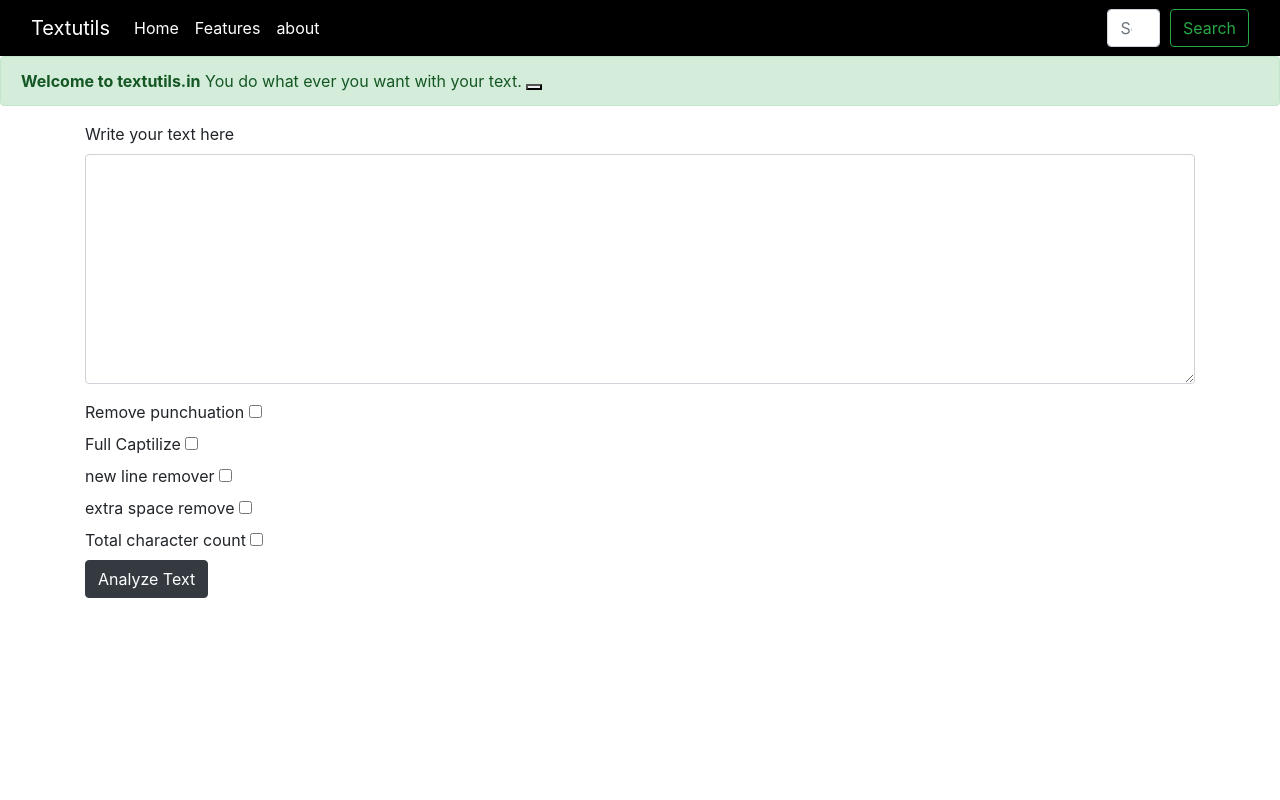
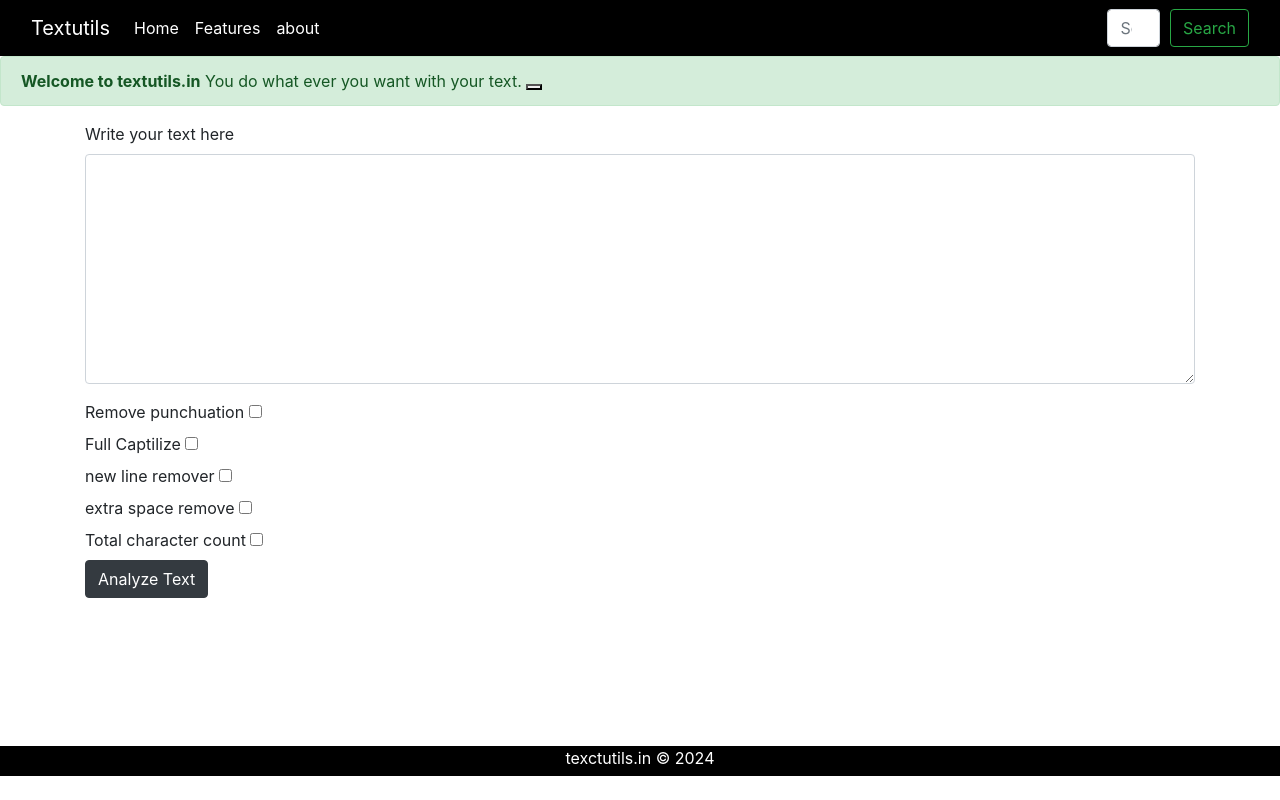
Before and after one commit to Anujsharma002/textutils, a Django app: page / in a window 1280 px wide. Run offline with Django 5.2, Linux system fonts and the light colour scheme.

Commit message:
add footer

```diff
--- a/templates/index2.html
+++ b/templates/index2.html
@@ -10,7 +10,7 @@
 
     <title>Textutils.in</title>
   </head>
-  <body>
+  <body style="box-sizing:border-box;">
 
    <nav class="navbar navbar-expand-lg bg-body-tertiary" style="background-color: black;">
   <div class="container-fluid" style="color:white;">
@@ -53,6 +53,7 @@
   <strong>Welcome to textutils.in</strong> You do what ever you want with your text.
   <button type="button" class="btn-close" data-bs-dismiss="alert" aria-label="Close"></button>
 </div>
+   <main style="height:78vh;">
 <div class="container">
     <form action="/analyze" method="post">
         {% csrf_token %}
@@ -78,13 +79,14 @@
     <br><button type="submit" class="btn btn-dark">Analyze Text</button>
     </form>
 </div>
-
+</main>
     <!-- Optional JavaScript -->
     <!-- jQuery first, then Popper.js, then Bootstrap JS -->
     <script src="https://code.jquery.com/jquery-3.4.1.slim.min.js" integrity="sha384-J6qa4849blE2+poT4WnyKhv5vZF5SrPo0iEjwBvKU7imGFAV0wwj1yYfoRSJoZ+n" crossorigin="anonymous"></script>
     <script src="https://cdn.jsdelivr.net/npm/popper.js@1.16.0/dist/umd/popper.min.js" integrity="sha384-Q6E9RHvbIyZFJoft+2mJbHaEWldlvI9IOYy5n3zV9zzTtmI3UksdQRVvoxMfooAo" crossorigin="anonymous"></script>
     <script src="https://cdn.jsdelivr.net/npm/bootstrap@4.4.1/dist/js/bootstrap.min.js" integrity="sha384-wfSDF2E50Y2D1uUdj0O3uMBJnjuUD4Ih7YwaYd1iqfktj0Uod8GCExl3Og8ifwB6" crossorigin="anonymous"></script>
 
+  <footer class = "footer1" style="height:30px; color:white; background-color:black; text-align:center;">texctutils.in &copy 2024</footer>
+  </body>
 
-  </body>
 </html>
```
